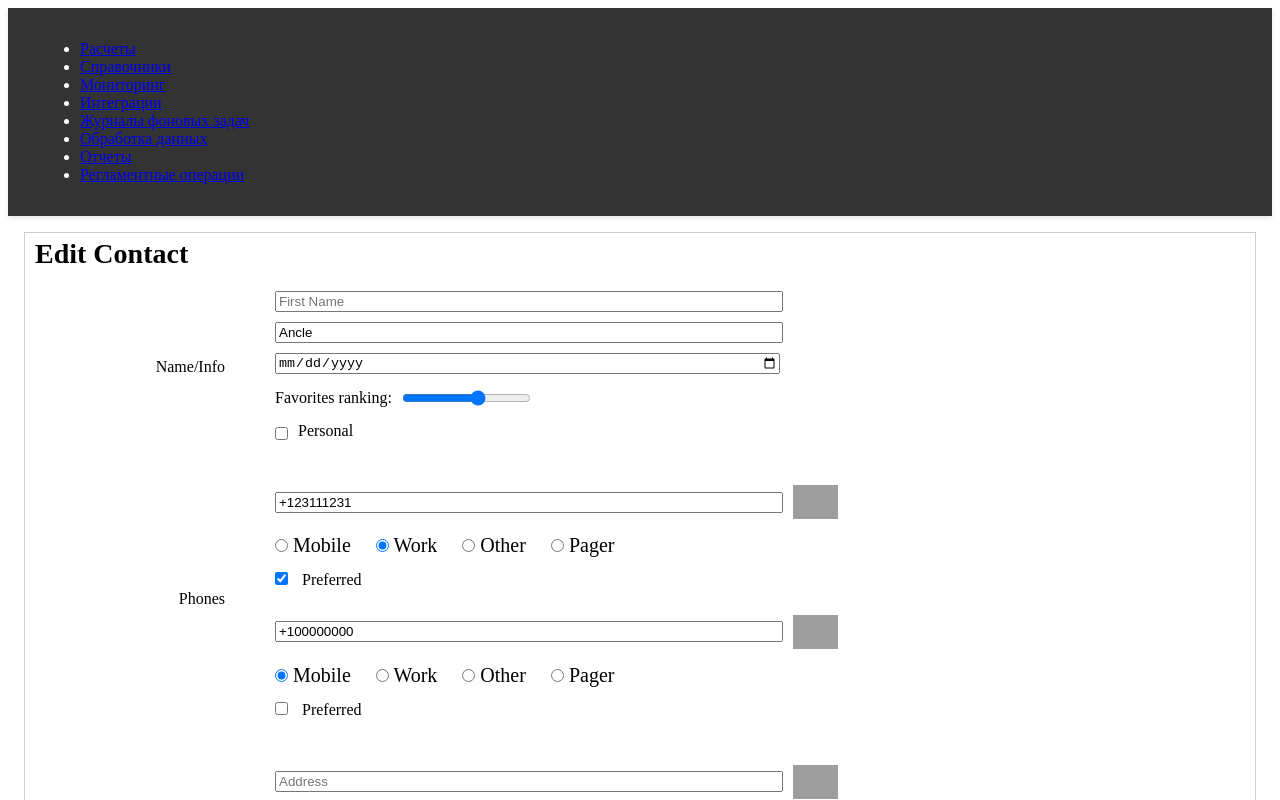
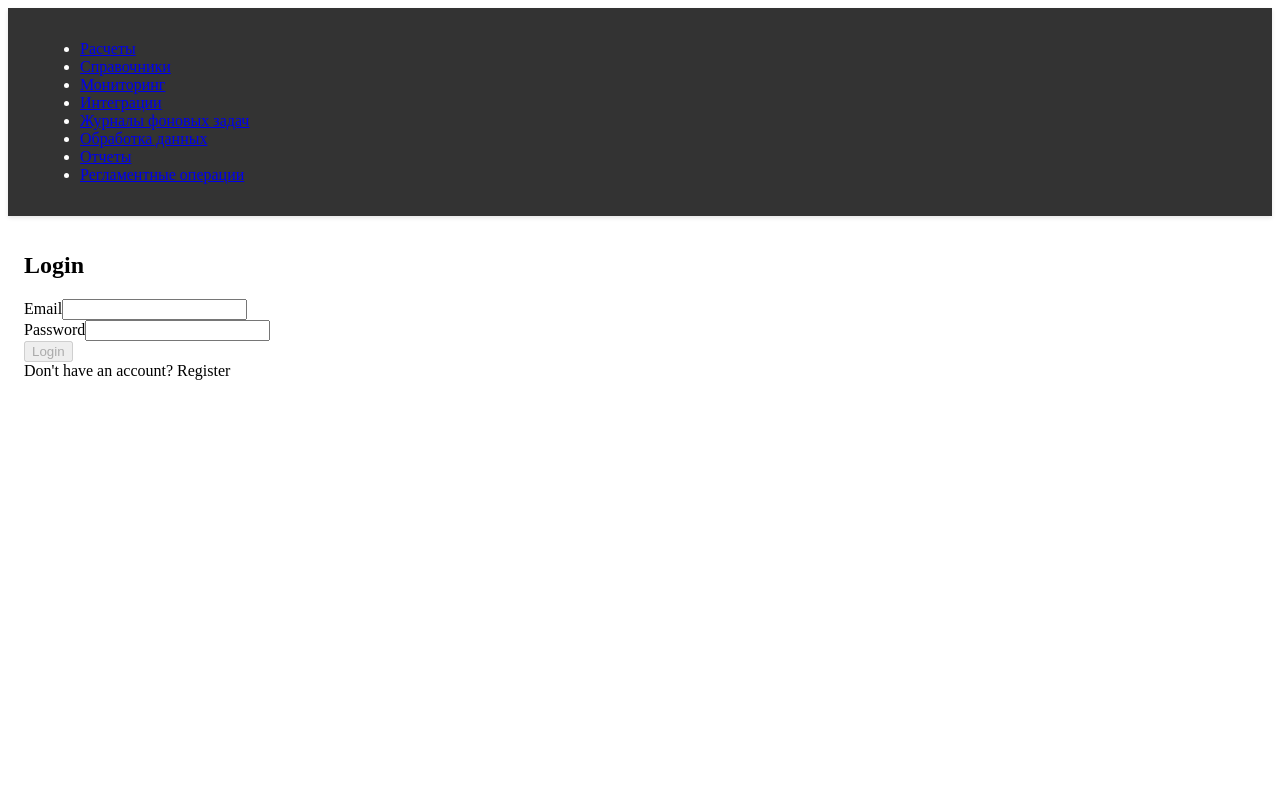
Before and after one commit to rda83/ControlPanel-3, an Angular app in the folder ControlPanel.Ui/: page / in a window 1280 px wide. Shown: the top 800 px of the page. Built offline with nearby package versions, Linux system fonts and the light colour scheme; grey boxes are pictures that could not be loaded.

Commit message:
Исправлена форма логина.

```diff
--- a/ControlPanel.Ui/src/app/app.routes.ts
+++ b/ControlPanel.Ui/src/app/app.routes.ts
@@ -1,6 +1,7 @@
 import { Routes } from '@angular/router';
 import { WeatherForecastComponent } from '../weather-forecast/weather-forecast.component';
 import { EditContactComponent } from '../edit-contact/edit-contact.component';
+import { LoginComponent } from './core/auth/login/login.component';
 
 
 export interface RouteInfo {
@@ -180,7 +181,9 @@ export interface RouteInfo {
 
 export const routes: Routes = [
     // { path: '', component: WeatherForecastComponent },
-    { path: '', component: EditContactComponent },
+    // { path: '', component: EditContactComponent },
+    { path: '', component: LoginComponent },
+
 
     { path: ROUTER_TOKENS["CALCULATION_SYSTEMS"].path, loadChildren: () =>
         import('./features/calculation-systems/calculation-systems.routes').then(m => m.CALCULATION_SYSTEMS_ROUTES) },
--- a/ControlPanel.Ui/src/app/core/auth/auth.service.ts
+++ b/ControlPanel.Ui/src/app/core/auth/auth.service.ts
@@ -24,7 +24,7 @@ export class AuthService {
     }
 
     login(email: string, password: string): Observable<{ token: string }> {
-        return this.http.post<{ token: string }>('/api/auth/login', { email, password }).pipe(
+        return this.http.post<{ token: string }>('http://localhost:5232/api/Auth/login', { email, password }).pipe(
             tap(response => {
                 const decoded: any = jwtDecode(response.token);
                 const user: User = {
--- a/ControlPanel.Ui/src/app/core/auth/login/login.component.html
+++ b/ControlPanel.Ui/src/app/core/auth/login/login.component.html
@@ -1,7 +1,7 @@
 <div class="login-container">
     <h2>Login</h2>
 
-    <!-- <form [formGroup]="loginForm" (ngSubmit)="onSubmit()">
+    <form [formGroup]="loginForm" (ngSubmit)="onSubmit()">
         <div class="form-group">
             <label for="email">Email</label>
             <input
@@ -52,7 +52,7 @@
             }
         </button>
 
-    </form> -->
+    </form>
 
     <div class="register-link">
         Don't have an account? <a routerLink="/register">Register</a>
--- a/ControlPanel.Ui/src/app/core/auth/login/login.component.ts
+++ b/ControlPanel.Ui/src/app/core/auth/login/login.component.ts
@@ -1,16 +1,19 @@
-import { Component, inject, signal } from '@angular/core';
-import { FormBuilder, Validators } from '@angular/forms';
+import { Component, inject, OnDestroy, signal } from '@angular/core';
+import { FormBuilder, ReactiveFormsModule, Validators } from '@angular/forms';
 import { AuthService } from '../auth.service';
 import { Router } from '@angular/router';
-import { takeUntilDestroyed } from '@angular/core/rxjs-interop';
+import { CommonModule } from '@angular/common';
+import { Subject, takeUntil } from 'rxjs';
 
 @Component({
   selector: 'app-login',
-  imports: [],
+  imports: [ReactiveFormsModule, CommonModule],
   templateUrl: './login.component.html',
   styleUrl: './login.component.css'
 })
-export class LoginComponent {
+export class LoginComponent  implements OnDestroy {
+
+   private destroy$ = new Subject<void>();
 
   private fb = inject(FormBuilder);
   private authService = inject(AuthService);
@@ -32,7 +35,7 @@ export class LoginComponent {
 
     const { email, password } = this.loginForm.value;
 
-    this.authService.login(email!, password!).pipe(takeUntilDestroyed()).subscribe({
+    this.authService.login(email!, password!).pipe(takeUntil(this.destroy$)).subscribe({
       next: () => {
         this.router.navigate(['/']);
       },
@@ -45,4 +48,9 @@ export class LoginComponent {
       }
     });
   }
+
+  ngOnDestroy(): void {
+    this.destroy$.next();
+    this.destroy$.complete();
+  }
 }
```
